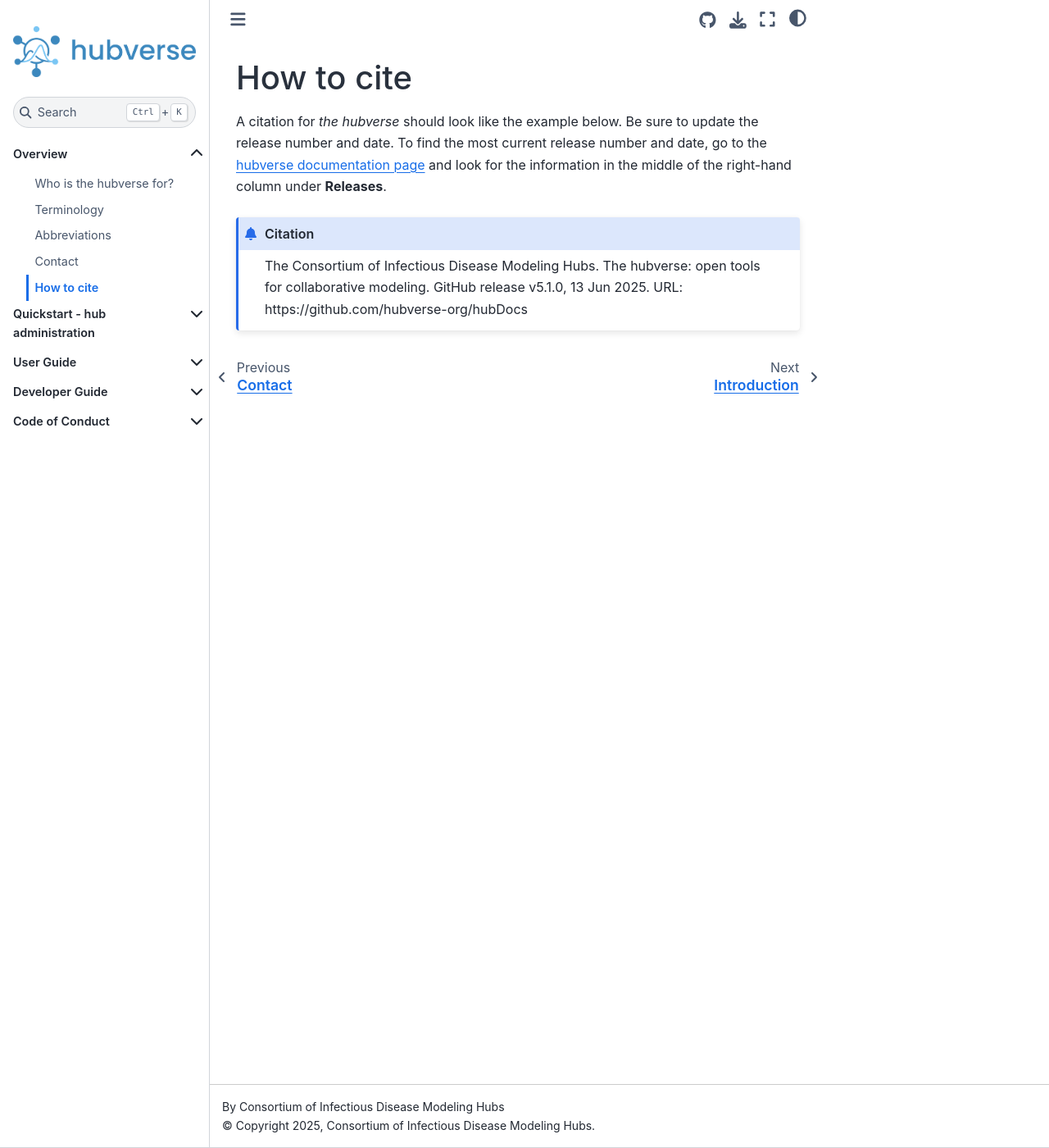
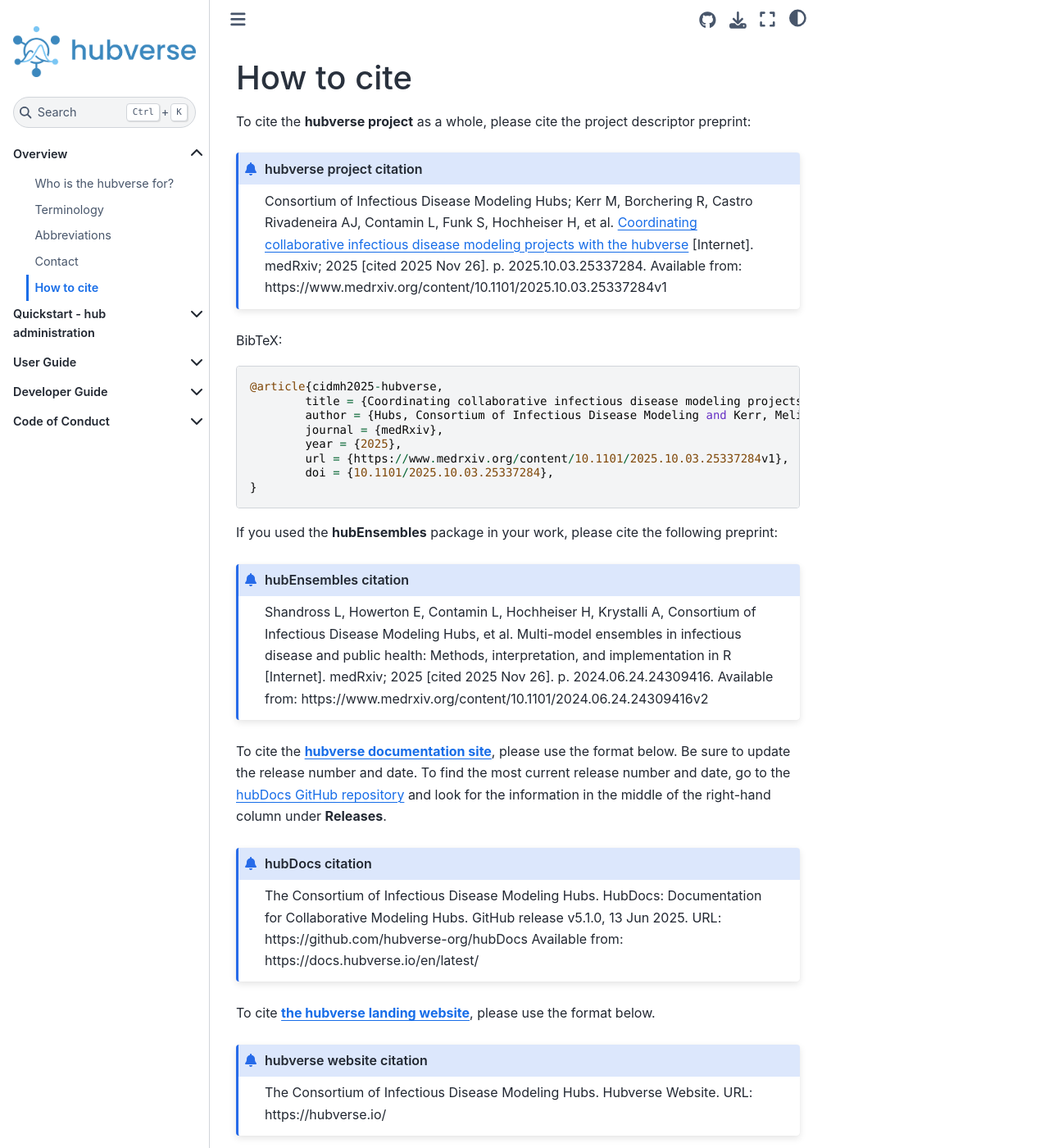
Before and after one commit to hubverse-org/hubDocs, a Sphinx documentation site: the page built from docs/source/overview/cite.md, in a window 1280 px wide and 1400 px high. Shown: the whole window at 82% size. Built offline with Sphinx 7.4.7 and the Sphinx Book theme 1.1.4, drawn with Linux system fonts in a browser that asks for light colours; comment, search, counter and statistics services are not loaded; some of the changed text lies outside the part shown.

Commit message:
Update citation page

````diff
--- a/docs/source/overview/cite.md
+++ b/docs/source/overview/cite.md
@@ -1,7 +1,43 @@
 # How to cite
 
-A citation for _the hubverse_ should look like the example below. Be sure to update the release number and date. To find the most current release number and date, go to the [hubverse documentation page](https://github.com/hubverse-org/hubDocs) and look for the information in the middle of the right-hand column under **Releases**.
+To cite the **hubverse project** as a whole, please cite the project descriptor preprint:
+```{admonition} hubverse project citation
+Consortium of Infectious Disease Modeling Hubs; Kerr M, Borchering R, Castro Rivadeneira AJ, Contamin L, Funk S, Hochheiser H, et al. [Coordinating collaborative infectious disease modeling projects with the hubverse](https://www.medrxiv.org/content/10.1101/2025.10.03.25337284v1) [Internet]. medRxiv; 2025 [cited 2025 Nov 26]. p. 2025.10.03.25337284. Available from: https://www.medrxiv.org/content/10.1101/2025.10.03.25337284v1
+```
 
-```{admonition} Citation
-The Consortium of Infectious Disease Modeling Hubs. The hubverse: open tools for collaborative modeling. GitHub release v5.1.0, 13 Jun 2025. URL: https://github.com/hubverse-org/hubDocs
+BibTeX:
 ```
+@article{cidmh2025-hubverse,
+	title = {Coordinating collaborative infectious disease modeling projects with the hubverse},
+	author = {Hubs, Consortium of Infectious Disease Modeling and Kerr, Melissa and Borchering, Rebecca and Castro Rivadeneira, Alvaro J. and Contamin, Lucie and Funk, Sebastian and Hochheiser, Harry and Howerton, Emily and Krystalli, Anna and Shandross, Li and Reich, Nicholas G.},
+	journal = {medRxiv},
+	year = {2025},
+	url = {https://www.medrxiv.org/content/10.1101/2025.10.03.25337284v1},
+	doi = {10.1101/2025.10.03.25337284},
+}
+```
+
+If you used the **hubEnsembles** package in your work, please cite the following preprint:
+```{admonition} hubEnsembles citation
+Shandross L, Howerton E, Contamin L, Hochheiser H, Krystalli A, Consortium of Infectious Disease Modeling Hubs, et al. Multi-model ensembles in infectious disease and public health: Methods, interpretation, and implementation in R [Internet]. medRxiv; 2025 [cited 2025 Nov 26]. p. 2024.06.24.24309416. Available from: https://www.medrxiv.org/content/10.1101/2024.06.24.24309416v2
+```
+
+To cite the [**hubverse documentation site**](https://docs.hubverse.io/en/latest/), please use the format below. Be sure to update the release number and date. To find the most current release number and date, go to the [hubDocs GitHub repository](https://github.com/hubverse-org/hubDocs) and look for the information in the middle of the right-hand column under **Releases**.
+```{admonition} hubDocs citation
+The Consortium of Infectious Disease Modeling Hubs. HubDocs: Documentation for Collaborative Modeling Hubs. GitHub release v5.1.0, 13 Jun 2025. URL: https://github.com/hubverse-org/hubDocs Available from: https://docs.hubverse.io/en/latest/
+```
+
+To cite [**the hubverse landing website**](https://hubverse.io/), please use the format below.
+```{admonition} hubverse website citation
+The Consortium of Infectious Disease Modeling Hubs. Hubverse Website. URL: https://hubverse.io/
+```
+
+- To cite a specific **hubverse R package**, such as `hubUtils`, run `citation("hubUtils")` in your R console to find the appropriate text.
+- To cite a specific **hubverse Python package**, such as `hub-data`, please use the format below. Be sure to replace the text inside `<angle brackets>`, including the package name, release number, date, repository link, and PyPI page. To find the most current release number, date, search for the specific package in [PyPI](https://pypi.org/) or find the package in the [hubverse Python packages page](https://github.com/orgs/hubverse-org/repositories?q=language%3APython) and look for the information in the middle of the right-hand column under **Releases**.
+```{admonition} hubverse Python package citation
+The Consortium of Infectious Disease Modeling Hubs. &lt;Hubverse Python Package&gt;. GitHub release &lt;version&gt;, &lt;date&gt;. URL: &lt;repository link&gt; Available from: &lt;PyPI link&gt;
+```
+For example, to cite the `hub-data` package, use:
+```{admonition} hub-data citation
+The Consortium of Infectious Disease Modeling Hubs. hub-data. GitHub release v0.2.0, 10 Nov 2025. URL: https://github.com/hubverse-org/hub-data Available from: https://pypi.org/project/hubdata/0.2.0/
+```
````
